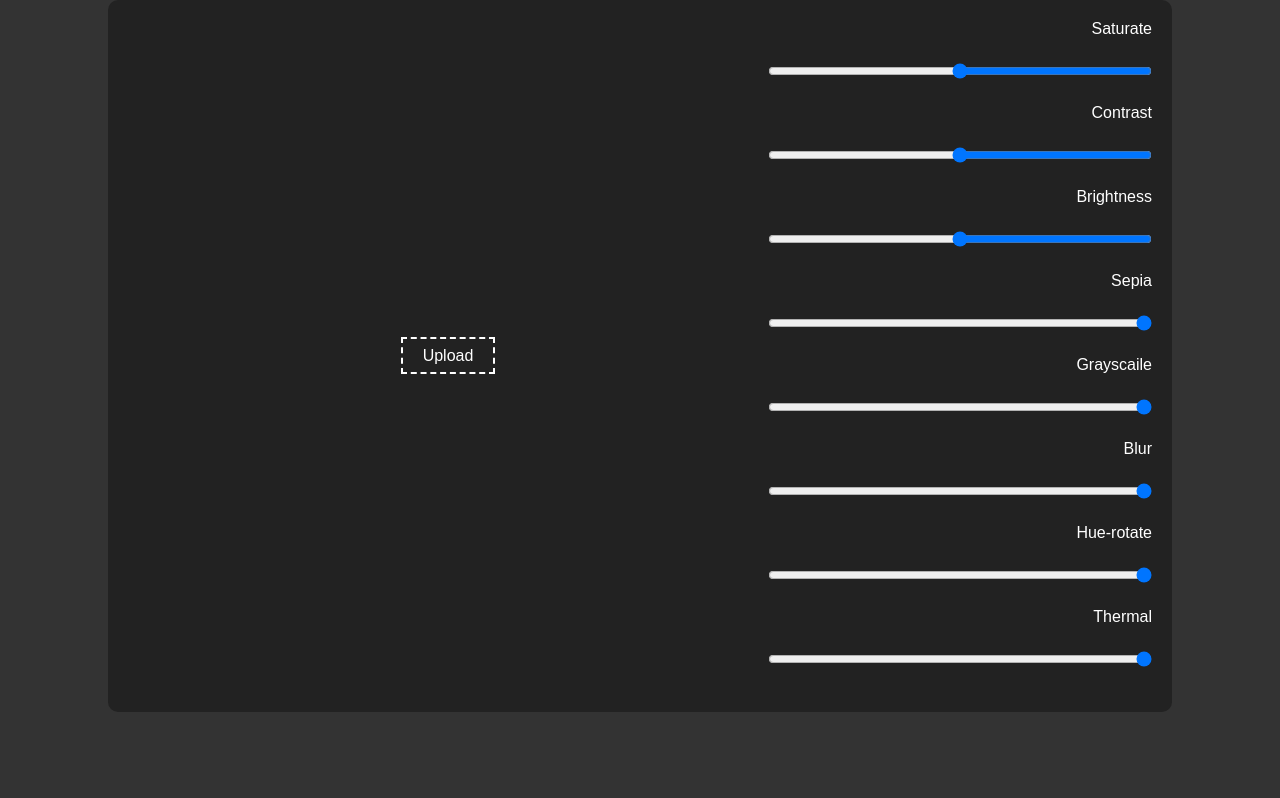
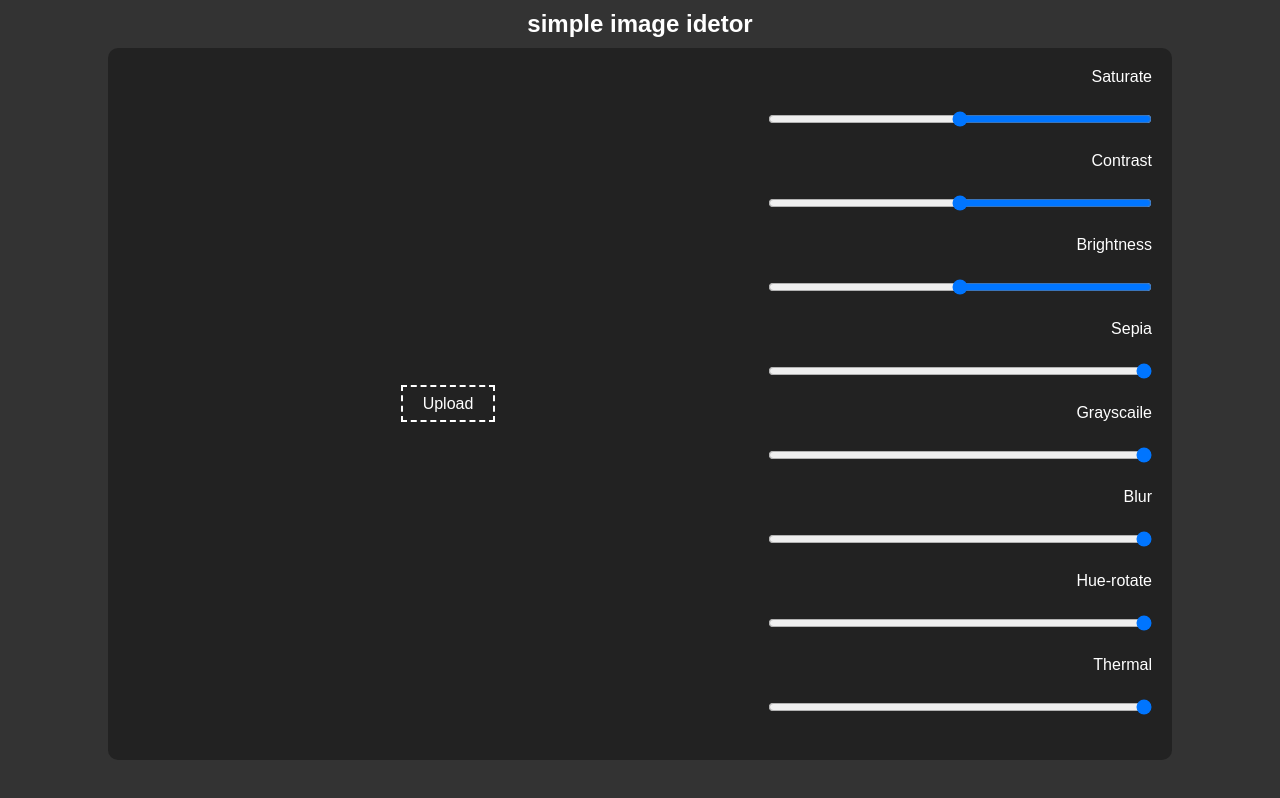
Before and after one commit to ArafaFarouk/image-editor-, a plain HTML site: page index.html in a window 1280 px wide. Drawn offline with Linux system fonts and the light colour scheme.

Commit message:
add title

```diff
--- a/index.html
+++ b/index.html
@@ -7,7 +7,11 @@
     <title>edit image</title>
 </head>
 <body>
+      <div class="header">
+            <h2> simple image idetor</h2>
+        </div>
     <div class="container">
+
         <div class="img">
             <div class="img-box" >
                 <img  id="img">
--- a/style.css
+++ b/style.css
@@ -5,6 +5,14 @@
 }
 body{
     background: #333;
+}
+.header{
+    display: flex;
+    justify-content: center;
+    align-items: center;
+    margin:10px 5px;
+    color: #fff;
+
 }
 .container{
     background: #222;
```
